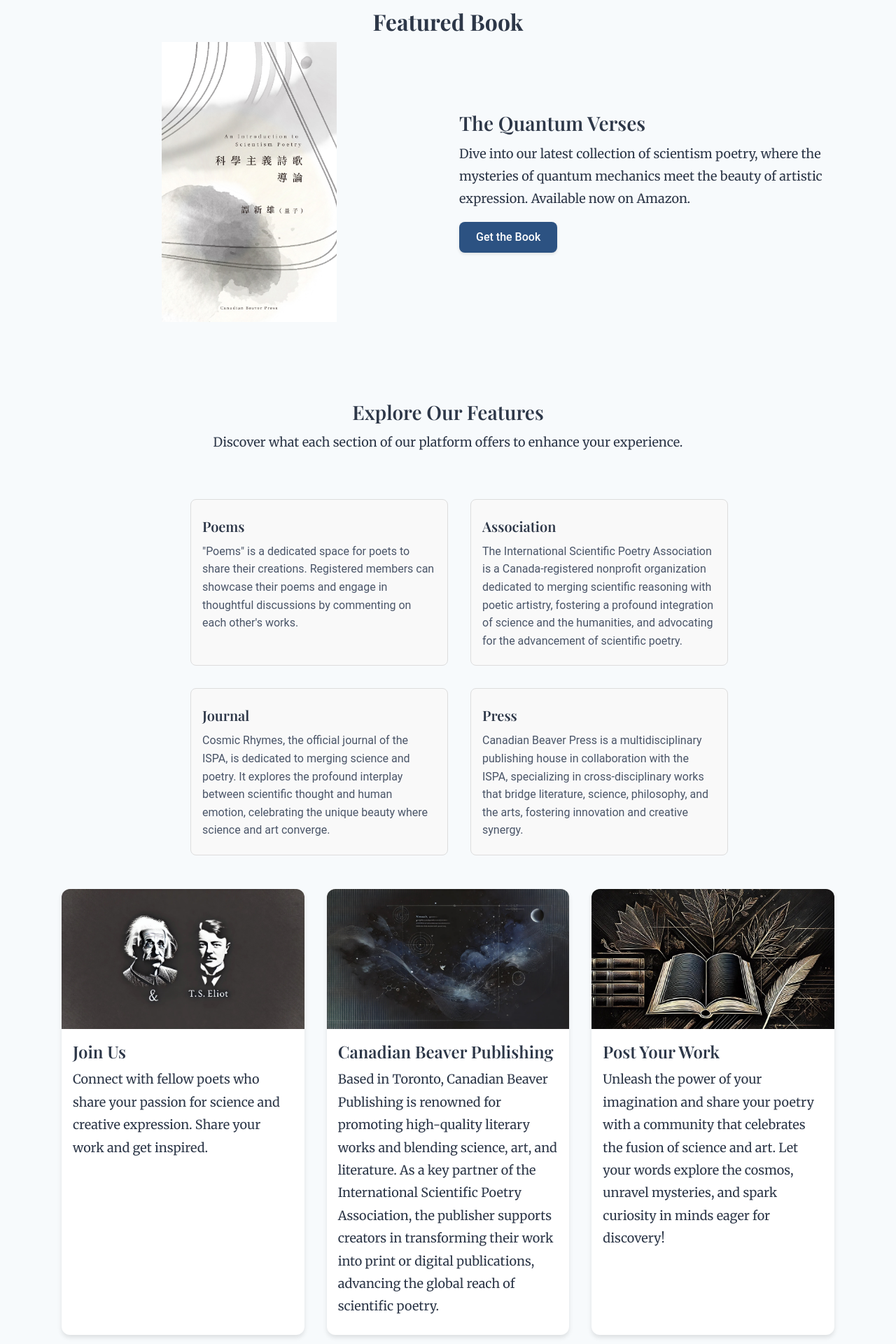
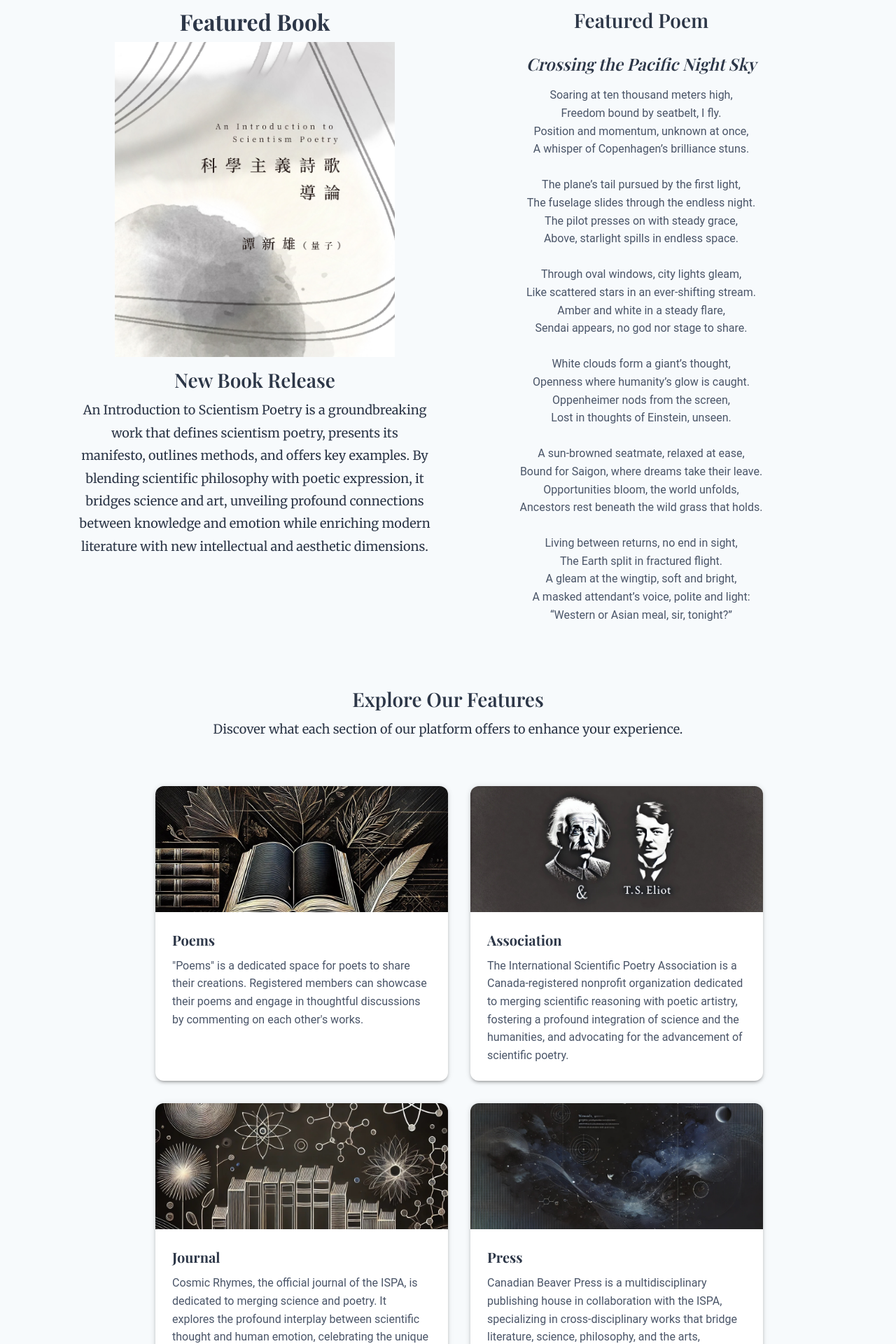
Before and after one commit to codeinwind/scientism-poetry, a React (Create React App) app in the folder frontend/: page / in a window 1280 px wide. Shown: the part 700-2620 px from the top of the page at 70% size. Built offline with nearby package versions, Linux system fonts and the light colour scheme; a web font is replaced by a local one.

Commit message:
Home page revision

```diff
--- a/frontend/public/locales/en/sections/home.json
+++ b/frontend/public/locales/en/sections/home.json
@@ -8,9 +8,14 @@
   },
   "featuredBook": {
     "title": "Featured Book",
-    "bookTitle": "The Quantum Verses",
-    "description": "Dive into our latest collection of scientism poetry, where the mysteries of quantum mechanics meet the beauty of artistic expression. Available now on Amazon.",
+    "bookTitle": "New Book Release",
+    "description": "An Introduction to Scientism Poetry is a groundbreaking work that defines scientism poetry, presents its manifesto, outlines methods, and offers key examples. By blending scientific philosophy with poetic expression, it bridges science and art, unveiling profound connections between knowledge and emotion while enriching modern literature with new intellectual and aesthetic dimensions.",
     "button": "Get the Book"
+  },
+  "featuredPoem": {
+    "title": "Featured Poem",
+    "poemTitle": "Crossing the Pacific Night Sky",
+    "poemText": "Soaring at ten thousand meters high,\nFreedom bound by seatbelt, I fly.\nPosition and momentum, unknown at once,\nA whisper of Copenhagen’s brilliance stuns.\n\nThe plane’s tail pursued by the first light,\nThe fuselage slides through the endless night.\nThe pilot presses on with steady grace,\nAbove, starlight spills in endless space.\n\nThrough oval windows, city lights gleam,\nLike scattered stars in an ever-shifting stream.\nAmber and white in a steady flare,\nSendai appears, no god nor stage to share.\n\nWhite clouds form a giant’s thought,\nOpenness where humanity’s glow is caught.\nOppenheimer nods from the screen,\nLost in thoughts of Einstein, unseen.\n\nA sun-browned seatmate, relaxed at ease,\nBound for Saigon, where dreams take their leave.\nOpportunities bloom, the world unfolds,\nAncestors rest beneath the wild grass that holds.\n\nLiving between returns, no end in sight,\nThe Earth split in fractured flight.\nA gleam at the wingtip, soft and bright,\nA masked attendant’s voice, polite and light:\n“Western or Asian meal, sir, tonight?”"
   },
   "features": {
     "title": "Explore Our Features",
--- a/frontend/public/locales/zh/sections/home.json
+++ b/frontend/public/locales/zh/sections/home.json
@@ -8,9 +8,14 @@
   },
   "featuredBook": {
     "title": "精选图书",
-    "bookTitle": "《量子诗篇》",
-    "description": "深入我们最新的科学主义诗歌集，在这里量子力学的奥秘与艺术表达的美完美融合。现已在亚马逊上架。",
+    "bookTitle": "新书推介",
+    "description": "《科学主义诗歌导论》是首部系统构建科学主义诗歌理论的开创性著作，提出了该流派的定义、创作宣言、方法论及经典范例。作者将科学哲学、理论与方法融入诗歌，为其注入理性与感性的独特张力，开辟科学与艺术交汇的创新路径，深刻展现人类认知与情感的融合，赋予现代文学全新的思想深度与美学价值。",
     "button": "购买图书"
+  },
+  "featuredPoem": {
+    "title": "佳作欣赏",
+    "poemTitle": "穿越太平洋夜空",
+    "poemText": "万米夜空飞行的自由\n束缚在安全带\n位置与动量不能同时确定\n出自哥本哈根的先贤\n\n机尾紧跟着晨昏线\n机身巡航于黑暗\n机师执着地追逐\n机顶上空星光璀璨\n\n椭圆窗下\n飘来一团灯火阑珊\n云洞之下已到仙台\n看不见台也看不见仙\n\n白云显现巨人的脑\n脑洞大开处人性耀眼\n屏幕上的奥本海默频频点头\n却从未真正听懂爱因斯坦\n\n略显黝黑的邻座\n要转机去西贡看看\n那里有了投资机会\n还有荒草掩埋的祖辈墓园\n\n活在回国与准备回国之间\n地球坍塌成不相连的两半\n机翼尖忽现一抹亮色\n口罩后空姐轻声问\n西餐还是中餐"
   },
   "features": {
     "title": "探索我们的功能",
--- a/frontend/src/components/homepage/FeaturesOverview.js
+++ b/frontend/src/components/homepage/FeaturesOverview.js
@@ -1,5 +1,5 @@
 import React from 'react';
-import { Box, Typography, ListItem, ListItemText, Grid } from '@mui/material';
+import { Box, Typography, Grid, CardMedia } from '@mui/material';
 import { useNavigate } from 'react-router-dom';
 import { useTranslation } from 'react-i18next';
 
@@ -11,21 +11,25 @@
     {
       title: t('home:features.poems.title'),
       description: t('home:features.poems.description'),
+      image: '/images/publish.jpg',
       link: '/poems'
     },
     {
       title: t('home:features.association.title'),
       description: t('home:features.association.description'),
+      image: '/images/community.jpg',
       link: '/association'
     },
     {
       title: t('home:features.journal.title'),
       description: t('home:features.journal.description'),
+      image: '/images/journal.jpg',
       link: '/journal'
     },
     {
       title: t('home:features.press.title'),
       description: t('home:features.press.description'),
+      image: '/images/workshops.jpg',
       link: '/press'
     },
   ];
@@ -38,40 +42,56 @@
       <Typography variant="body1" align="center" sx={{ mb: 4 }}>
         {t('home:features.subtitle')}
       </Typography>
-      <Grid container spacing={4} sx={{ maxWidth: 800, margin: '0 auto' }}>
+      <Grid
+        container
+        spacing={4}
+        sx={{ maxWidth: 900, margin: '0 auto' }}
+        alignItems="stretch"
+      >
         {features.map((feature, index) => (
           <Grid item xs={12} sm={6} key={index}>
             <Box
               sx={{
-                height: '100%',
                 display: 'flex',
                 flexDirection: 'column',
-                justifyContent: 'space-between',
-                padding: 2,
-                border: '1px solid #ddd',
-                borderRadius: 2,
-                backgroundColor: '#f9f9f9',
-                transition: 'background-color 0.2s ease, transform 0.2s ease',
+                justifyContent: 'flex-start',
+                alignItems: 'stretch',
+                borderRadius: 3,
+                boxShadow: 3,
+                overflow: 'hidden',
+                transition: 'transform 0.3s ease, box-shadow 0.3s ease',
                 '&:hover': {
-                  backgroundColor: '#f1f1f1',
-                  transform: 'translateY(-2px)',
+                  transform: 'translateY(-5px)',
+                  boxShadow: 6,
                 },
                 cursor: 'pointer',
+                backgroundColor: '#fff',
+                height: '100%',
               }}
               onClick={() => navigate(feature.link)}
             >
-              <ListItemText
-                primary={
-                  <Typography variant="h6" gutterBottom>
-                    {feature.title}
-                  </Typography>
-                }
-                secondary={
-                  <Typography variant="body2" color="textSecondary">
-                    {feature.description}
-                  </Typography>
-                }
+              <CardMedia
+                component="img"
+                height="180"
+                image={feature.image}
+                alt={feature.title}
+                sx={{
+                  objectFit: 'cover',
+                }}
               />
+              <Box
+                sx={{
+                  padding: 3,
+                  flexGrow: 1,
+                }}
+              >
+                <Typography variant="h6" sx={{ fontWeight: 'bold', mb: 1 }}>
+                  {feature.title}
+                </Typography>
+                <Typography variant="body2" color="textSecondary">
+                  {feature.description}
+                </Typography>
+              </Box>
             </Box>
           </Grid>
         ))}
--- a/frontend/src/pages/Home.js
+++ b/frontend/src/pages/Home.js
@@ -88,103 +88,83 @@
       </HeroSection>
 
       <Container maxWidth="lg">
-        {/* Featured Book Section */}
+        <Container maxWidth="lg">
+          {/* Featured Section */}
           <Box sx={{ mb: 8 }}>
+            <Grid container spacing={6} alignItems="stretch">
+              {/* Left Column: Featured Book */}
+              <Grid item xs={12} md={6}>
                 <Typography variant="h3" gutterBottom align="center">
                   {t('home:featuredBook.title')}
                 </Typography>
-          <Grid container spacing={4} alignItems="center">
-            <Grid item xs={12} md={6}>
+                <Box sx={{ display: 'flex', flexDirection: 'column', alignItems: 'center' }}>
                   <CardMedia
                     component="img"
-                height="400"
                     image="/images/book-cover.jpg"
                     alt="Book Cover"
-                sx={{ objectFit: 'contain' }}
+                    sx={{
+                      height: { xs: 300, md: 450 },
+                      width: '100%',
+                      maxWidth: 400,
+                      objectFit: 'cover',
+                      mb: 2,
+                    }}
                   />
-            </Grid>
-            <Grid item xs={12} md={6}>
-              <Typography variant="h4" gutterBottom>
+                  <Typography variant="h4" gutterBottom align="center">
                     {t('home:featuredBook.bookTitle')}
                   </Typography>
-              <Typography variant="body1" paragraph>
+                  <Typography variant="body1" paragraph align="center">
                     {t('home:featuredBook.description')}
                   </Typography>
-              <Button
-                variant="contained"
-                color="primary"
-                size="large"
-                component={Link}
-                href="https://www.amazon.com/dp/B0DQJVM15R?ref=cm_sw_r_ffobk_mwn_dp_Z7E6A701AFW0KZ3N7KQS&ref_=cm_sw_r_ffobk_mwn_dp_Z7E6A701AFW0KZ3N7KQS&social_share=cm_sw_r_ffobk_mwn_dp_Z7E6A701AFW0KZ3N7KQS&peakEvent=5&dealEvent=0&language=en_US&skipTwisterOG=1&bestFormat=true"
-                target="_blank"
-                rel="noopener noreferrer"
+                </Box>
+              </Grid>
+
+              {/* Right Column: Featured Poem */}
+              <Grid item xs={12} md={6}>
+                <Typography
+                  variant="h4"
+                  gutterBottom
+                  align="center"
+                  sx={{ mb: 1 }}
                 >
-                {t('home:featuredBook.button')}
-              </Button>
+                  {t('home:featuredPoem.title')}
+                </Typography>
+                <Box
+                  sx={{
+                    display: 'flex',
+                    flexDirection: 'column',
+                    justifyContent: 'center',
+                    height: '100%',
+                    textAlign: 'center',
+                  }}
+                >
+                  <Typography
+                    variant="h5"
+                    gutterBottom
+                    sx={{ fontStyle: 'italic', mb: 2 }}
+                  >
+                    {t('home:featuredPoem.poemTitle')}
+                  </Typography>
+                  <Typography
+                    variant="body2"
+                    sx={{
+                      whiteSpace: 'pre-line',
+                      fontSize: '1rem',
+                      maxWidth: '80%',
+                      margin: '0 auto',
+                    }}
+                  >
+                    {t('home:featuredPoem.poemText')}
+                  </Typography>
+                </Box>
               </Grid>
             </Grid>
           </Box>
+        </Container>
 
         {/* Overview of navigation features */}
         <FeaturesOverview />
 
-        {/* Featured Sections */}
-        <Grid container spacing={4} sx={{ mb: 8 }}>
-          <Grid item xs={12} md={4}>
-            <FeatureCard>
-              <CardMedia
-                component="img"
-                height="200"
-                image="/images/community.jpg"
-                alt="Community"
-              />
-              <CardContent>
-                <Typography variant="h5" gutterBottom>
-                  {t('home:features.community.title')}
-                </Typography>
-                <Typography variant="body1">
-                  {t('home:features.community.description')}
-                </Typography>
-              </CardContent>
-            </FeatureCard>
-          </Grid>
-          <Grid item xs={12} md={4}>
-            <FeatureCard>
-              <CardMedia
-                component="img"
-                height="200"
-                image="/images/workshops.jpg"
-                alt="Workshops"
-              />
-              <CardContent>
-                <Typography variant="h5" gutterBottom>
-                  {t('home:features.workshops.title')}
-                </Typography>
-                <Typography variant="body1">
-                  {t('home:features.workshops.description')}
-                </Typography>
-              </CardContent>
-            </FeatureCard>
-          </Grid>
-          <Grid item xs={12} md={4}>
-            <FeatureCard>
-              <CardMedia
-                component="img"
-                height="200"
-                image="/images/publish.jpg"
-                alt="Publish"
-              />
-              <CardContent>
-                <Typography variant="h5" gutterBottom>
-                  {t('home:features.publish.title')}
-                </Typography>
-                <Typography variant="body1">
-                  {t('home:features.publish.description')}
-                </Typography>
-              </CardContent>
-            </FeatureCard>
-          </Grid>
-        </Grid>
       </Container>
     </Box>
   );
```
Also changed, not shown: frontend/public/images/journal.jpg (added). Lines whose indentation alone changed are shown as unchanged.
